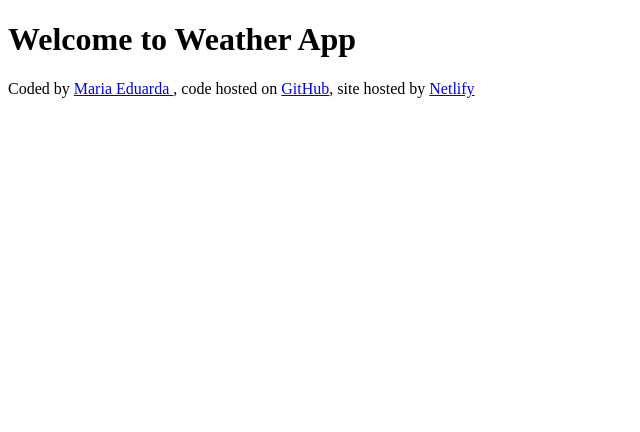
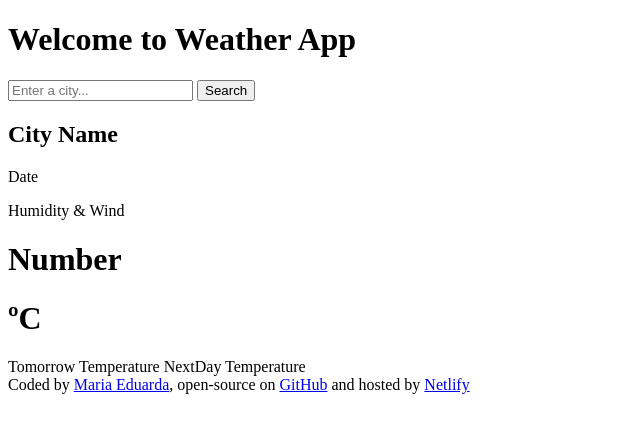
Before and after one commit to mediasnunes/week-7, a plain HTML site: page index.html in a window 1280 px wide. Shown: the whole page, without its empty margins (0-640 px from the left). Drawn offline with Linux system fonts and the light colour scheme.

Commit message:
Add Basic Structure

```diff
--- a/index.html
+++ b/index.html
@@ -6,9 +6,35 @@
     <title>Weather</title>
 </head>
 <body>
+    <header>
     <h1> Welcome to Weather App</h1>
+    <form>
+        <input type="search"  id="searchbar" placeholder="Enter a city..."required />
+        <input type="submit"  value="Search" id="search-button"/>
+    </form>
+    </header>
+    <main>
+    <div class="current-weather">
+        <div class="current-city">
+        <h2 class="city"> City Name </h2>
+        <p class="date">Date</p>
+        <p class="others">Humidity & Wind</p>
+        </div>
+        <div class="current-temperature">
+            <h1 class="current-temperature"> Number</h1> <span><h1>ºC</h1> </span>
+        </div>
+        <div class="forecast">
+            <span class="Tomorrow">Tomorrow Temperature</span>
+            <span class="NextDay"> NextDay Temperature</span>
+        </div>
+        </main>
+
+
+    </div>
     <footer>
-        Coded by <a href="https://github.com/mediasnunes"> Maria Eduarda </a>, code hosted on <a href="https://github.com/mediasnunes/week-7"> GitHub</a>, site hosted by <a href="https://projectweek7.netlify.app/"> Netlify</a>
+        Coded by <a href="https://github.com/mediasnunes"> Maria Eduarda</a>,
+        open-source on <a href="https://github.com/mediasnunes/week-7"> GitHub</a>
+        and hosted by <a href="https://projectweek7.netlify.app/"> Netlify</a>
     </footer>
 </body>
 </html>
```
